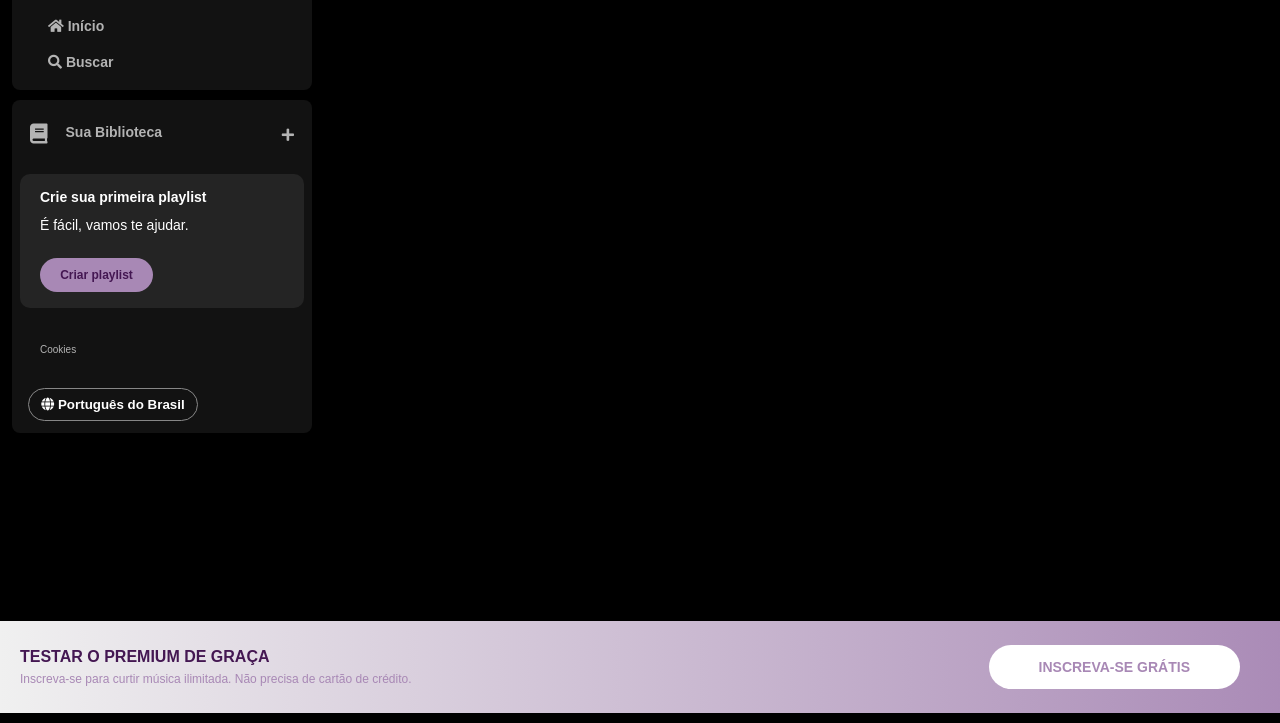
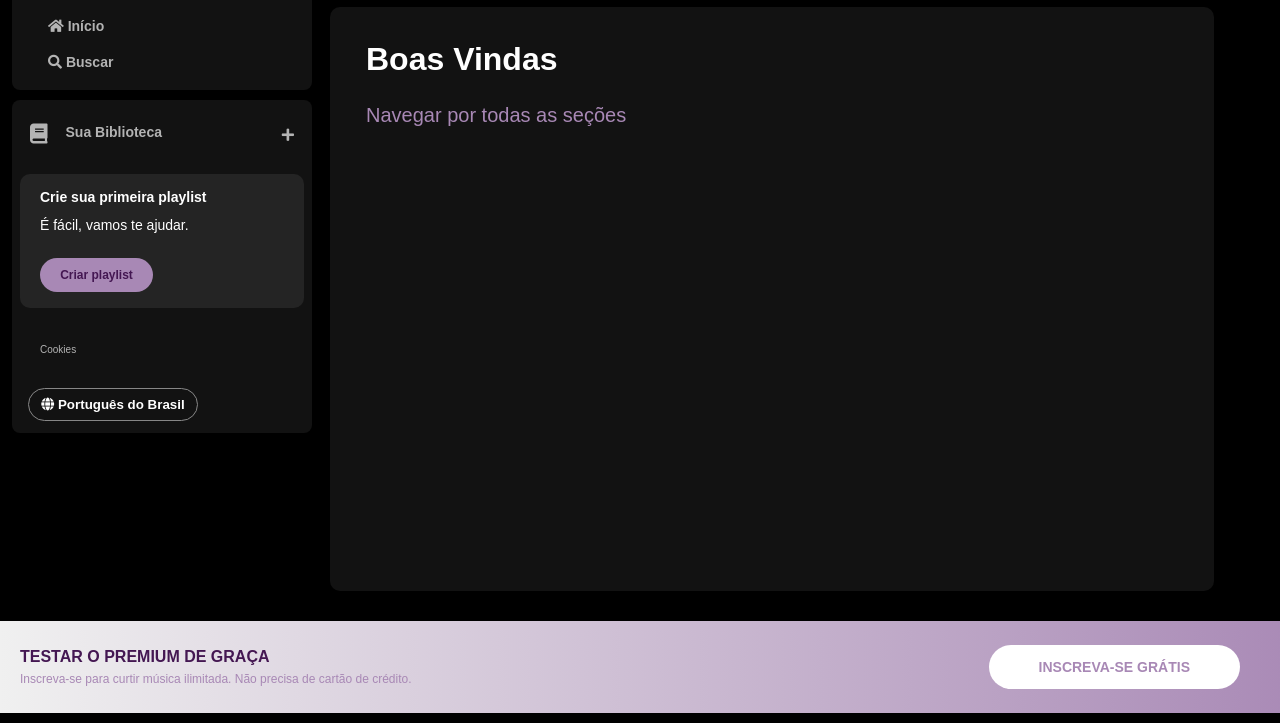
Before and after one commit to anaflaviaocandido/spotify_imersao_alura, a plain HTML site: page index.html in a window 1280 px wide. Shown: the part 87-810 px from the top of the page. Drawn offline with Linux system fonts and the light colour scheme.

Commit message:
Aula 03 + Desafio

```diff
--- a/index.html
+++ b/index.html
@@ -96,6 +96,13 @@
                     <button class="login">Entrar</button>
                 </div>
             </nav>
+
+            <div class="playlist-container">
+                <div id="result-playlists">
+                  <div class="playlist">
+                    <h1 id="greeting">Boas Vindas</h1>
+                    <h2 class="session">Navegar por todas as seções</h2>
+                  </div>
         </div>
     </main>
 
--- a/src/styles/main-content.css
+++ b/src/styles/main-content.css
@@ -90,3 +90,30 @@
     border-radius: 40px;
     border: none;
 }
+
+.playlist-container {
+    display: flex;
+    justify-content: space-between;
+    height: 70vh;
+    padding-top: 16px;
+    margin: 10px;
+    border-radius: 10px;
+    background-color: #121212;
+    padding: 12px;
+}
+.playlist {
+    margin: 24px;
+}
+.playlist h1 {
+    font-family: var(--font-dm-sans);
+    font-size: 32px;
+    font-weight: 700;
+    color: #fff;
+    margin-bottom: 30px;
+}
+.playlist h2 {
+    font-family: var(--font-dm-sans);
+    font-size: 20px;
+    font-weight: 500;
+    color: #A888B5;
+}
```
